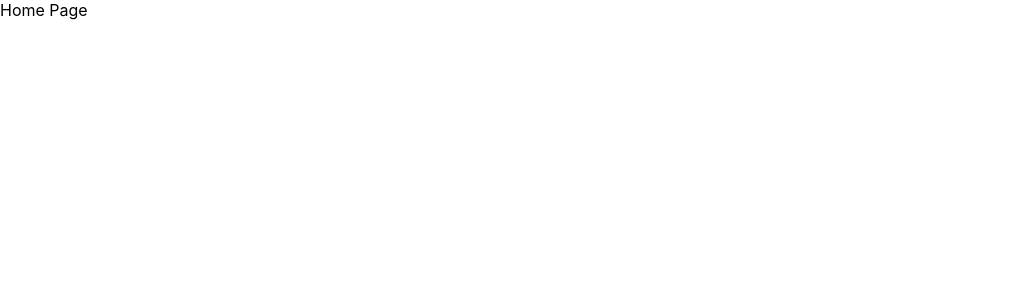
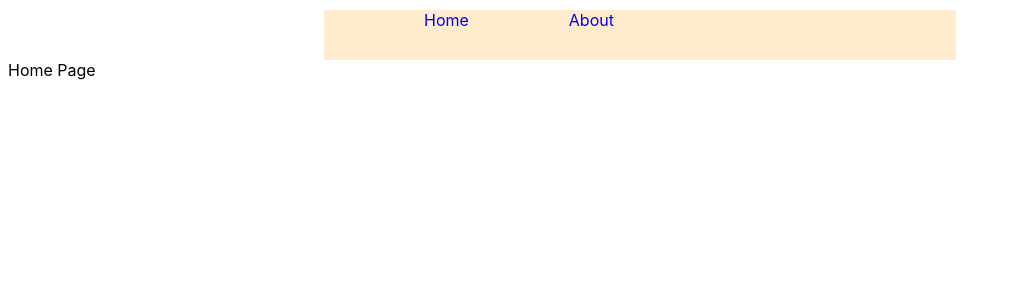
Before and after one commit to Augustine97/Code-Evolution, a React (Create React App) app in the folder React Router/react-router-demo/: page / in a window 1280 px wide. Shown: the top 300 px of the page, without its empty margins (0-1018 px from the left). Built offline with nearby package versions, Linux system fonts and the light colour scheme.

Commit message:
Router 4. Links

```diff
--- a/React Router/react-router-demo/src/App.js
+++ b/React Router/react-router-demo/src/App.js
@@ -1,14 +1,18 @@
 import { Route, Routes } from 'react-router-dom';
 import './App.css';
+import { About } from './components/About';
 import { Home } from './components/Home';
-import {About} from './components/About';
+import { Navbar } from './components/Navbar';
 
 function App() {
   return (
-    <Routes>
-      <Route path='/' element={<Home />} />
-      <Route path='/about' element={<About />} />
-    </Routes>
+    <>
+      <Navbar />
+      <Routes>
+        <Route path='/' element={<Home />} />
+        <Route path='about' element={<About />} />
+      </Routes>
+    </>
   );
 }
 
--- /dev/null
+++ b/React Router/react-router-demo/src/components/Navbar.js
@@ -0,0 +1,10 @@
+import { Link } from 'react-router-dom';
+
+export const Navbar = () => {
+  return (
+    <nav>
+      <Link to='/'>Home</Link>
+      <Link to='/about'>About</Link>
+    </nav>
+  );
+};
--- a/React Router/react-router-demo/src/index.css
+++ b/React Router/react-router-demo/src/index.css
@@ -1,5 +1,5 @@
 body {
-  margin: 0;
+  margin-top: 10px;
   font-family: -apple-system, BlinkMacSystemFont, 'Segoe UI', 'Roboto', 'Oxygen',
     'Ubuntu', 'Cantarell', 'Fira Sans', 'Droid Sans', 'Helvetica Neue',
     sans-serif;
@@ -11,3 +11,20 @@ code {
   font-family: source-code-pro, Menlo, Monaco, Consolas, 'Courier New',
     monospace;
 }
+
+nav {
+  max-width: 50%;
+  height: 50px;
+  margin-right: auto;
+  margin-left: auto;
+  background-color: blanchedalmond;
+}
+
+nav a {
+  margin-left: 100px;
+  text-decoration: none;
+}
+
+nav a:hover {
+  background-color:darkgoldenrod;
+}
```
